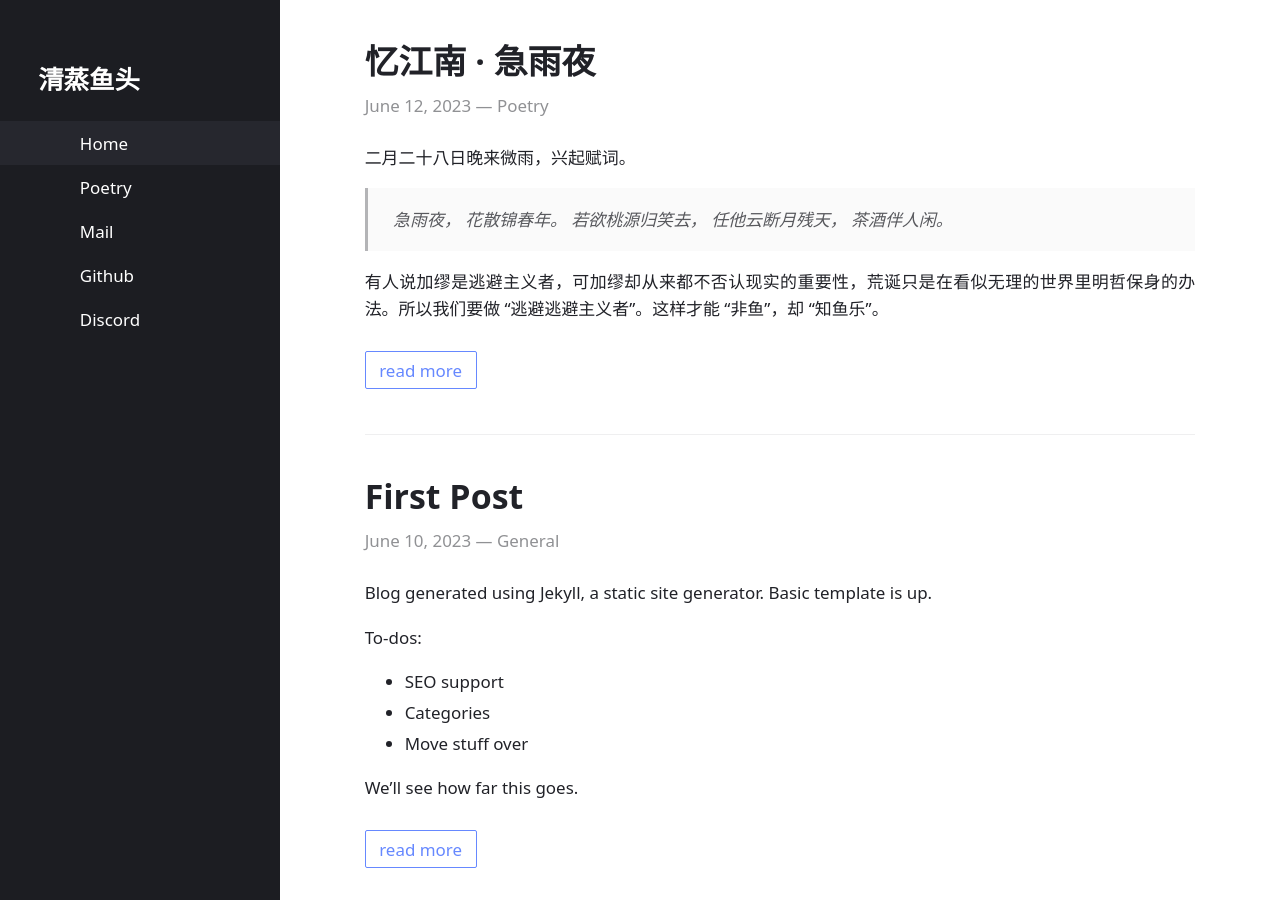
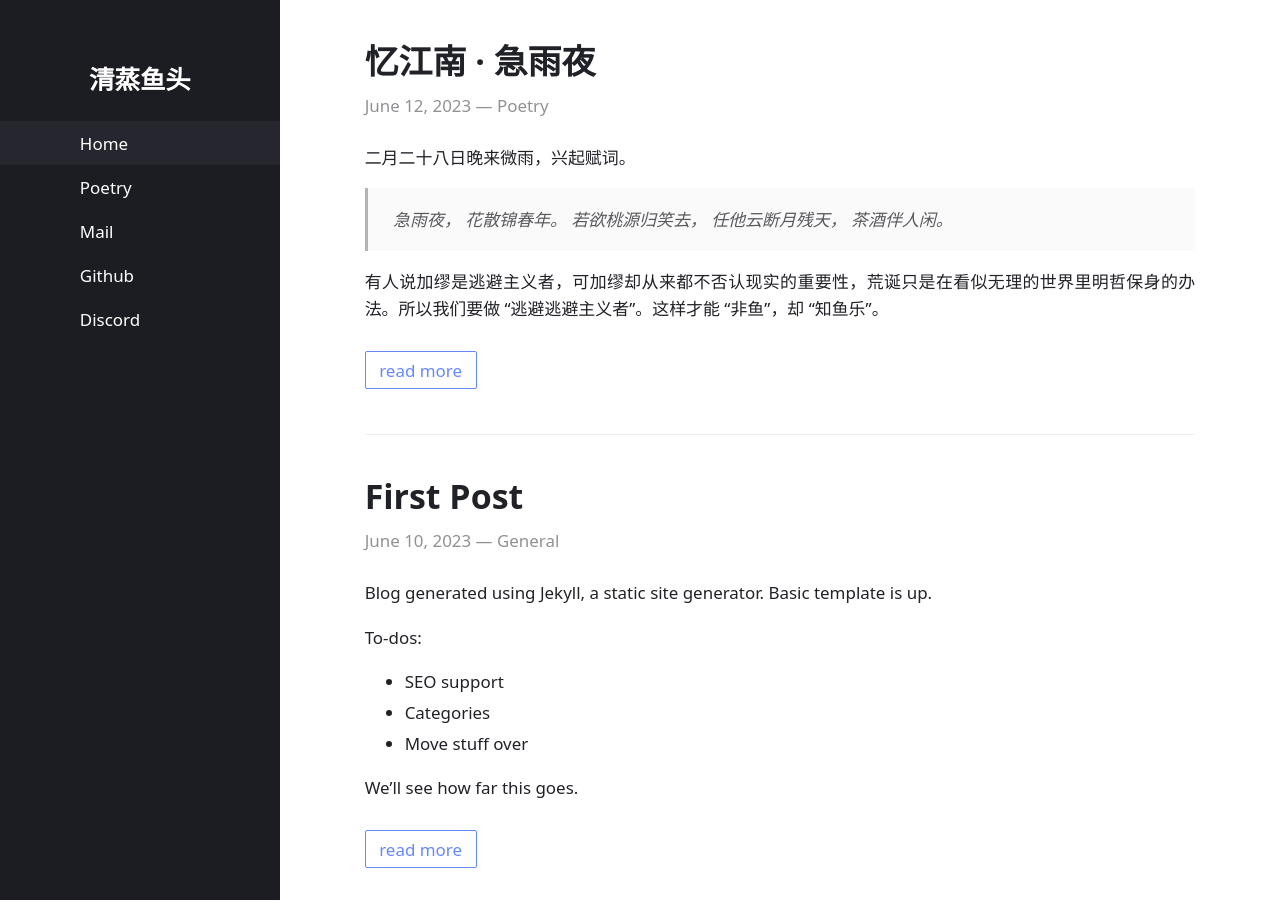
Before and after one commit to chris-zy-liu/chris-zy-liu.github.io, a Jekyll site: the page built from index.html, in a window 1280 px wide. Built offline with Jekyll 4.4.1, drawn with Linux system fonts in a browser that asks for light colours.

Commit message:
added title

```diff
--- a/_includes/sidebar.html
+++ b/_includes/sidebar.html
@@ -1,6 +1,6 @@
 <link rel="stylesheet" href="{{ "/assets/css/sidebar.css" | relative_url }}" media="screen and (min-width: 70em)">
 <aside style="display: none">
-	<h1>清蒸鱼头</h1>
+	<h1 style="text-align:center;">清蒸鱼头</h1>
   <nav>
   {%- for item in site.navigation -%}
     {%- assign node = site.pages | where: "name", item.file | first -%}
```
